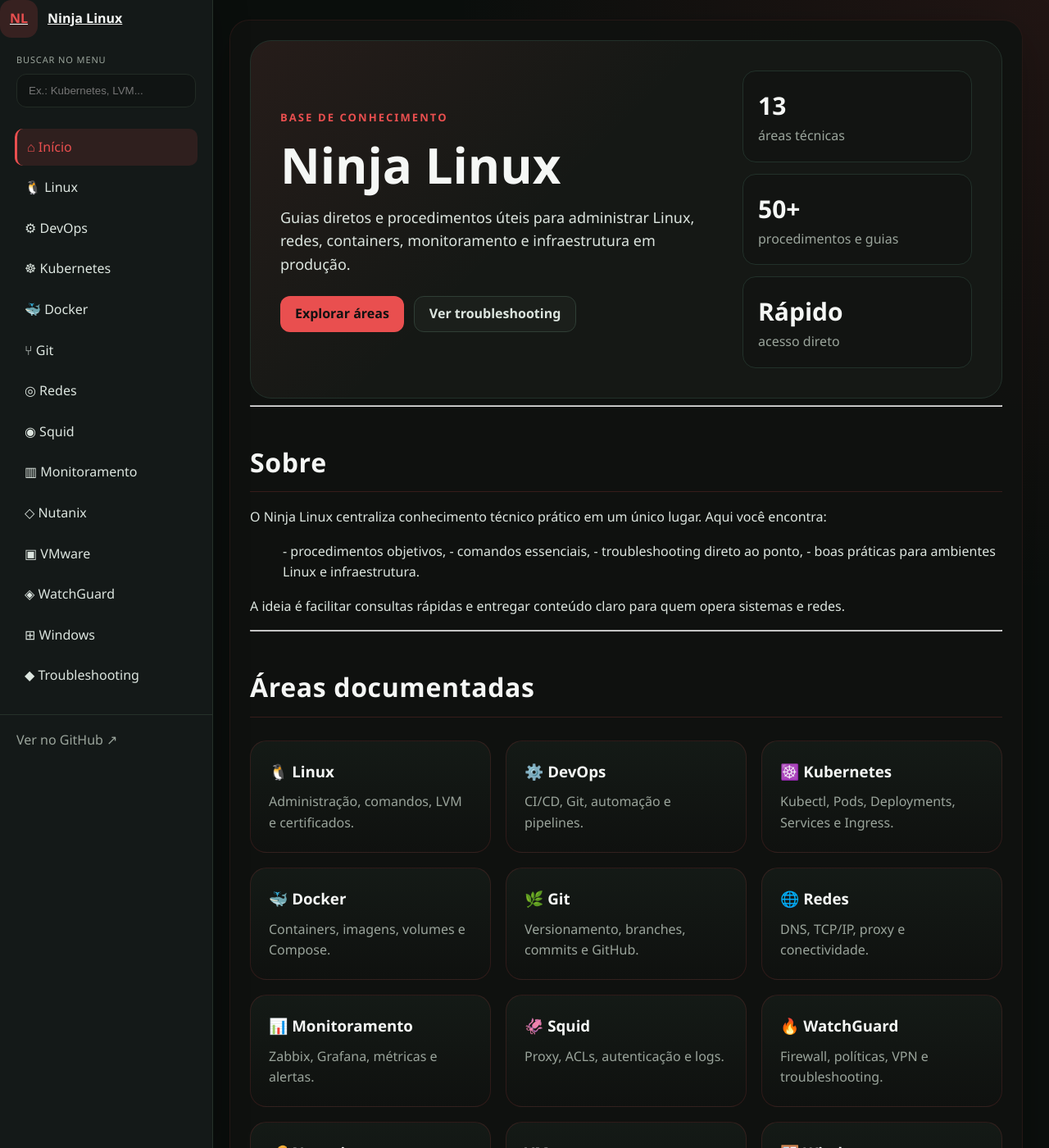
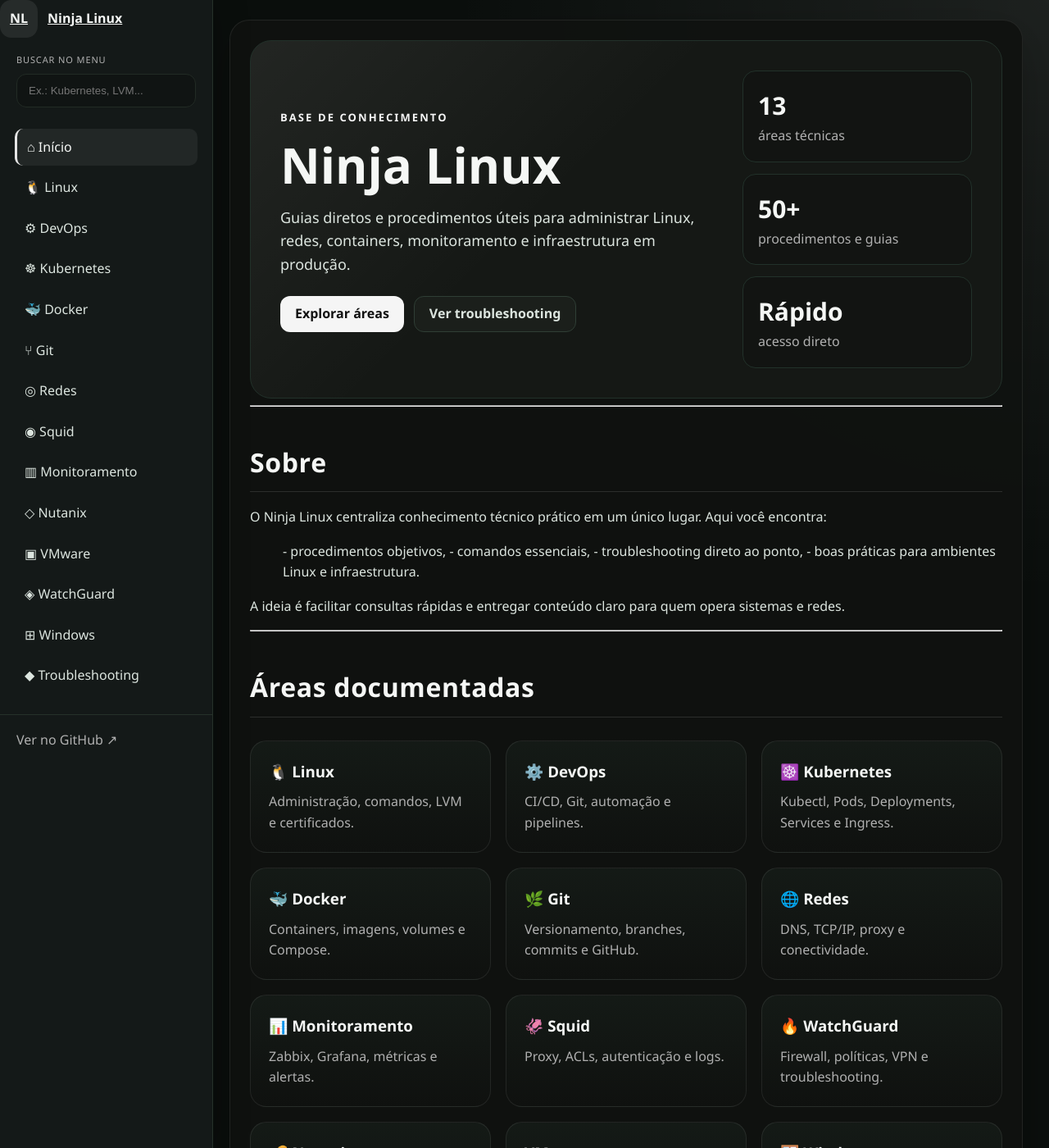
Before and after one commit to joaopedros111/ninja-linux, a Jekyll site: the page built from index.md, in a window 1280 px wide and 1400 px high. Shown: the whole window at 82% size. Built offline with Jekyll 4.4.1, drawn with Linux system fonts in a browser that asks for light colours.

```diff
--- a/assets/css/style.css
+++ b/assets/css/style.css
@@ -1,15 +1,15 @@
 :root {
-    --accent-red: #E94F4F;
-    --accent-soft: rgba(233, 79, 79, 0.14);
-    --accent-border: rgba(233, 79, 79, 0.22);
-    --accent-strong: rgba(233, 79, 79, 0.28);
+    --accent-light: #e5e5e5;
+    --accent-soft: rgba(255, 255, 255, 0.08);
+    --accent-border: rgba(255, 255, 255, 0.12);
+    --accent-strong: rgba(255, 255, 255, 0.18);
     --bg-principal: #0B0F0D;
     --bg-secundario: #141918;
     --bg-card: #171B18;
     --bg-panel: rgba(24, 24, 24, 0.95);
     --texto: #dce5df;
     --texto-claro: #f5f7f5;
-    --texto-suave: #9aa49b;
+    --texto-suave: #b0b0b0;
     --borda: #22312a;
     --linha: #263129;
     --shadow: rgba(0, 0, 0, 0.45);
@@ -27,7 +27,7 @@
 body {
   margin: 0;
   font-family: "Segoe UI", Arial, sans-serif;
-  background: radial-gradient(circle at top right, rgba(233, 79, 79, 0.10), transparent 30%), var(--bg-principal);
+  background: radial-gradient(circle at top right, rgba(255, 255, 255, 0.08), transparent 30%), var(--bg-principal);
   color: var(--texto);
   line-height: 1.6;
 }
@@ -95,8 +95,8 @@
 .search-box input:focus,
 .search-input:focus,
 #searchInput:focus {
-  border-color: var(--accent-red);
-  box-shadow: 0 0 0 4px rgba(233, 79, 79, 0.10);
+  border-color: var(--accent-light);
+  box-shadow: 0 0 0 4px rgba(255, 255, 255, 0.08);
 }
 
 .sidebar-menu {
@@ -117,12 +117,12 @@
 
 .sidebar-menu a:hover,
 .sidebar-menu a.active {
-  background: rgba(233, 79, 79, 0.12);
-  color: var(--accent-red);
+  background: rgba(255, 255, 255, 0.06);
+  color: var(--texto-claro);
 }
 
 .sidebar-menu a.active {
-  border-left: 3px solid var(--accent-red);
+  border-left: 3px solid var(--accent-light);
 }
 
 .sidebar-footer {
@@ -142,7 +142,7 @@
   background: rgba(16, 18, 16, 0.95);
   border-radius: 24px;
   box-shadow: 0 18px 60px rgba(0, 0, 0, 0.25);
-  border: 1px solid rgba(233, 79, 79, 0.10);
+  border: 1px solid rgba(255, 255, 255, 0.08);
 }
 
 .home-hero {
@@ -152,14 +152,14 @@
   align-items: center;
   padding: 36px;
   border-radius: 26px;
-  background: linear-gradient(135deg, rgba(233, 79, 79, 0.08), transparent 42%), #151815;
+  background: linear-gradient(135deg, rgba(255, 255, 255, 0.06), transparent 42%), #151815;
   border: 1px solid #22312a;
 }
 
 .home-kicker {
   display: inline-flex;
   margin-bottom: 16px;
-  color: var(--accent-red);
+  color: #f5f5f5;
   font-size: 13px;
   font-weight: 800;
   text-transform: uppercase;
@@ -200,7 +200,7 @@
 }
 
 .primary-action {
-  background: var(--accent-red);
+  background: #f5f5f5;
   color: #111;
 }
 
@@ -243,7 +243,7 @@
   font-weight: 700;
   letter-spacing: 0.02em;
   padding-bottom: 10px;
-  border-bottom: 1px solid rgba(233, 79, 79, 0.18);
+  border-bottom: 1px solid rgba(255, 255, 255, 0.12);
 }
 
 p, li, td, th, blockquote {
@@ -251,7 +251,7 @@
 }
 
 a {
-  color: var(--accent-red);
+  color: var(--texto-claro);
 }
 
 a:hover {
@@ -305,7 +305,7 @@
 blockquote {
   margin: 24px 0;
   padding: 18px 20px;
-  border-left: 4px solid var(--accent-red);
+  border-left: 4px solid rgba(255, 255, 255, 0.18);
   background: #131814;
   color: var(--texto);
   border-radius: 0 12px 12px 0;
@@ -323,7 +323,7 @@
   padding: 22px;
   border-radius: 20px;
   background: linear-gradient(180deg, rgba(21, 27, 23, 0.96), rgba(16, 18, 16, 0.95));
-  border: 1px solid rgba(233, 79, 79, 0.14);
+  border: 1px solid rgba(255, 255, 255, 0.08);
   color: inherit;
   text-decoration: none;
   transition: transform 0.25s ease, box-shadow 0.25s ease, border-color 0.25s ease, background 0.25s ease;
@@ -332,7 +332,7 @@
 .card:hover {
   transform: translateY(-6px);
   box-shadow: 0 28px 60px rgba(0, 0, 0, 0.22);
-  border-color: rgba(233, 79, 79, 0.28);
+  border-color: rgba(255, 255, 255, 0.16);
   background: linear-gradient(180deg, rgba(28, 34, 28, 0.98), rgba(20, 24, 20, 0.95));
 }
 
@@ -406,8 +406,8 @@
   width: 46px;
   height: 46px;
   border-radius: 14px;
-  background: rgba(233, 79, 79, 0.16);
-  color: var(--accent-red);
+  background: rgba(255, 255, 255, 0.08);
+  color: var(--texto-claro);
   font-weight: 900;
 }
 
@@ -429,7 +429,7 @@
 
 .menu-toggle:hover,
 .menu-toggle:focus {
-  background: rgba(233, 79, 79, 0.14);
+  background: rgba(255, 255, 255, 0.08);
 }
 
 .backdrop {
```
